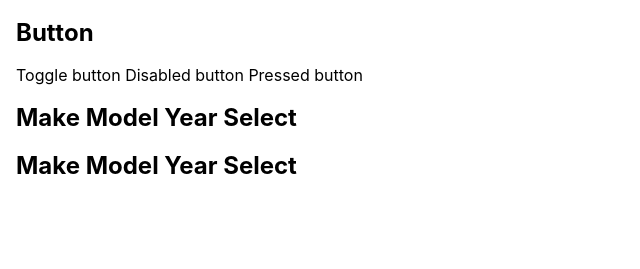
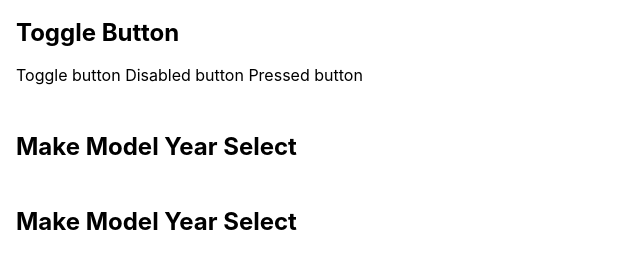
Before and after one commit to mromanoff/custom-components, a website with bundled scripts: page index.html in a window 1280 px wide. Shown: the part 77-346 px from the top of the page, without its empty margins (0-640 px from the left). Built offline with nearby package versions, Linux system fonts and the light colour scheme.

Commit message:
update markup

```diff
--- a/index.html
+++ b/index.html
@@ -9,19 +9,19 @@
 <body>
 <h1>Custom component</h1>
 
-<section>
-    <h2>Button</h2>
+<section class="component">
+    <h2>Toggle Button</h2>
     <toggle-button>Toggle button</toggle-button>
     <toggle-button disabled>Disabled button</toggle-button>
     <toggle-button pressed>Pressed button</toggle-button>
 </section>
 
-<section>
+<section class="component">
     <h2>Make Model Year Select</h2>
     <mmy-select horizontal></mmy-select>
 </section>
 
-<section>
+<section class="component">
     <h2>Make Model Year Select</h2>
     <mmy-select></mmy-select>
 </section>
--- a/main.css
+++ b/main.css
@@ -11,6 +11,10 @@
 
 body {
   padding: 1rem;
+}
+
+.component {
+  margin-bottom: 3rem;
 }
 
 .ripple {
```
